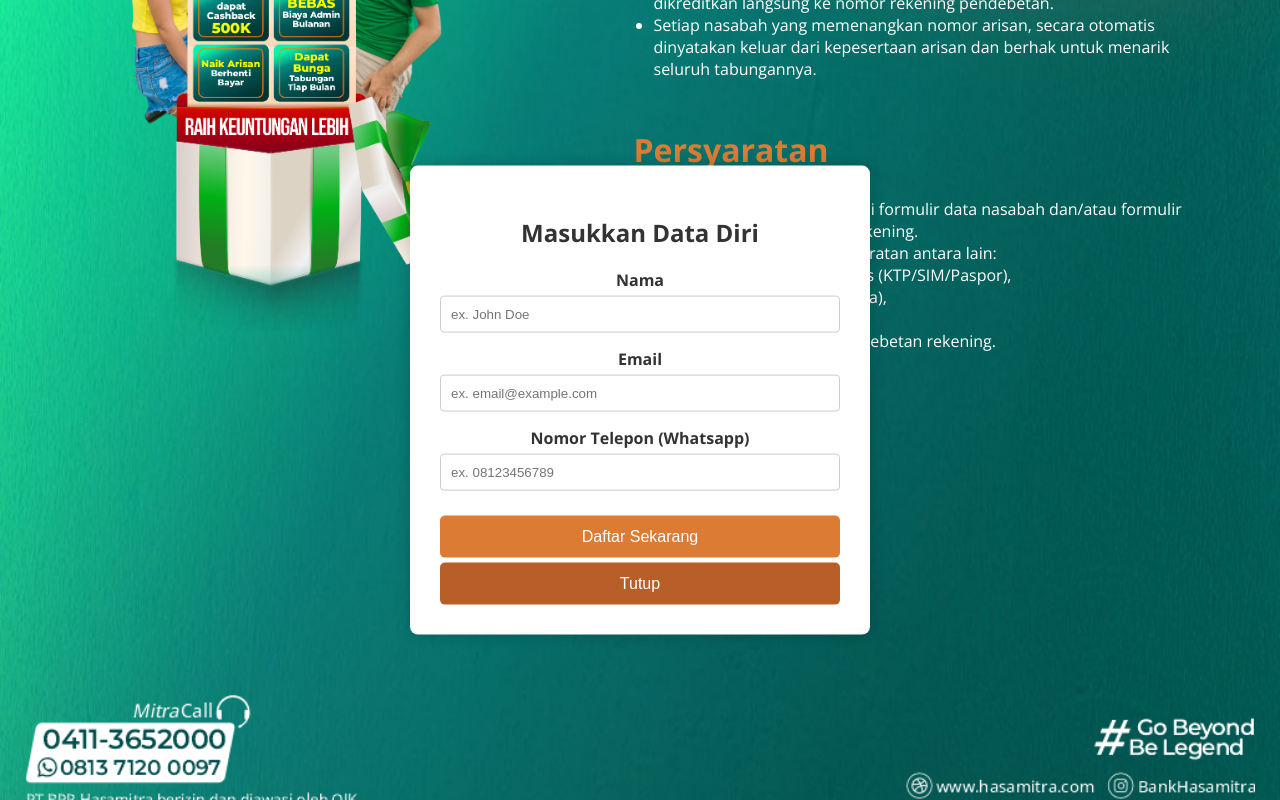
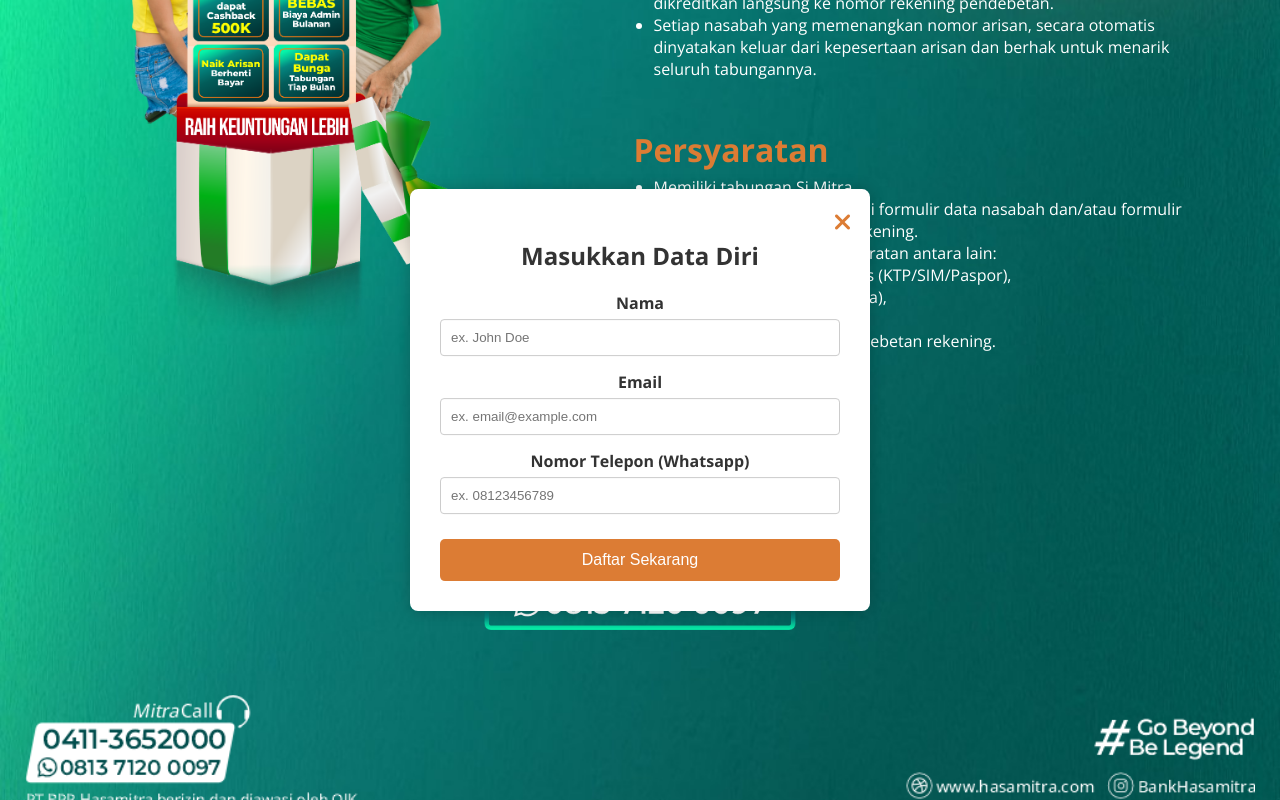
Before and after one commit to Jnxx02/Hasamitra-Internship, a React (Create React App) app in the folder landing-page_new-ariska/: page / in a window 1280 px wide. Both pictures are taken after a click on the button "Raih Keuntungan". Shown: the part 898-1698 px from the top of the page. Built offline with nearby package versions, Linux system fonts and the light colour scheme.

Commit message:
feat: add exit button on form pop-up

```diff
--- a/landing-page_new-ariska/public/index.html
+++ b/landing-page_new-ariska/public/index.html
@@ -3,6 +3,7 @@
   <head>
     <meta charset="utf-8" />
     <link rel="icon" href="%PUBLIC_URL%/favicon.ico" />
+    <link rel="stylesheet" href="https://cdnjs.cloudflare.com/ajax/libs/font-awesome/6.0.0-beta3/css/all.min.css">
     <meta name="viewport" content="width=device-width, initial-scale=1" />
     <meta name="theme-color" content="#000000" />
     <meta
--- a/landing-page_new-ariska/src/LandingPage.css
+++ b/landing-page_new-ariska/src/LandingPage.css
@@ -198,6 +198,7 @@
     opacity: 0;
     transform: translateY(20px);
   }
+
   to {
     opacity: 1;
     transform: translateY(0);
@@ -352,14 +353,21 @@ a {
 }
 
 .form-popup button[type="button"] {
-  background-color: #b85e29;
-  margin-top: 5px;
+  background-color: transparent;
+  color: #dc7c34;
+  font-size: 1.5rem;
+  padding: 0;
+  border: none;
+  cursor: pointer;
+  position: absolute;
+  top: 10px;
+  right: 20px;
+}
+
+.form-popup button[type="button"]:hover {
+  color: #b85e29;
 }
 
 .form-popup button:hover {
   background-color: #b85e29;
 }
-
-.form-popup button[type="button"]:hover {
-  background-color: #a04d20;
-}
--- a/landing-page_new-ariska/src/LandingPage.js
+++ b/landing-page_new-ariska/src/LandingPage.js
@@ -182,7 +182,9 @@ function LandingPage() {
               />
             </label>
             <button type="submit">Daftar Sekarang</button>
-            <button type="button" onClick={() => setShowForm(false)}>Tutup</button>
+            <button type="button" onClick={() => setShowForm(false)}>
+              <i className="fas fa-times"></i>
+            </button>
           </form>
         </div>
       )}
```
